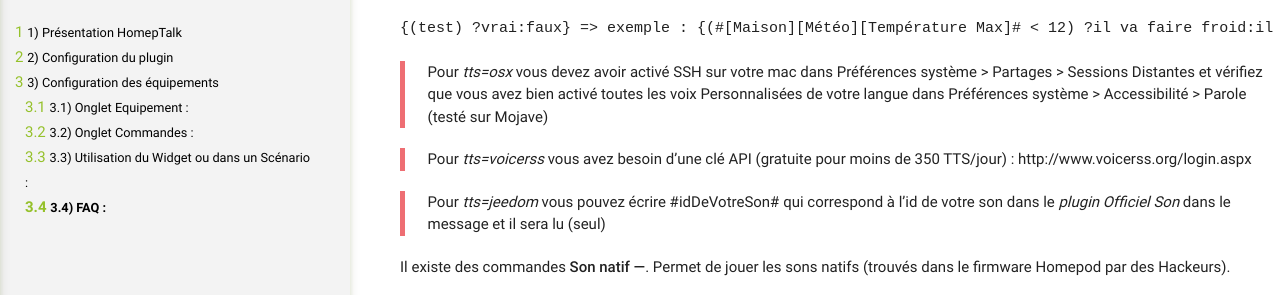
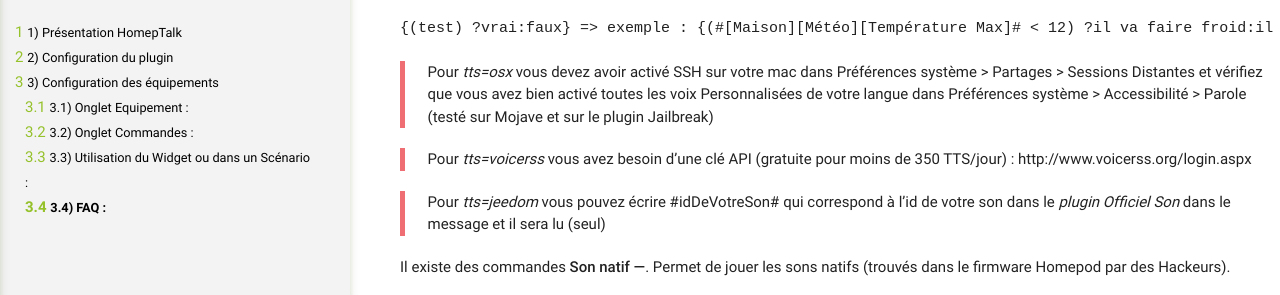
Before and after one commit to NebzHB/jeedom_docs, a Jekyll site: the page built from plugins/homepTalk/fr_FR/index.md, in a window 1280 px wide and 1400 px high, scrolled down 2397 px. Shown: the part 197-492 px from the top of the window. Built offline with Jekyll 4.4.1, drawn with Linux system fonts in a browser that asks for light colours; our own code applies the rules of GitHub Pages for plain Markdown files; some of the changed text lies outside the part shown.

Commit message:
Update index.md

````diff
--- a/plugins/homepTalk/fr_FR/index.md
+++ b/plugins/homepTalk/fr_FR/index.md
@@ -87,7 +87,7 @@
 {(test) ?vrai:faux} => exemple : {(#[Maison][Météo][Température Max]# < 12) ?il va faire froid:il va faire beau !}
 ```
 
->Pour *tts=osx* vous devez avoir activé SSH sur votre mac dans Préférences système > Partages > Sessions Distantes et vérifiez que vous avez bien activé toutes les voix Personnalisées de votre langue dans Préférences système > Accessibilité > Parole  (testé sur Mojave)
+>Pour *tts=osx* vous devez avoir activé SSH sur votre mac dans Préférences système > Partages > Sessions Distantes et vérifiez que vous avez bien activé toutes les voix Personnalisées de votre langue dans Préférences système > Accessibilité > Parole  (testé sur Mojave et sur le plugin Jailbreak)
 
 >Pour *tts=voicerss* vous avez besoin d'une clé API (gratuite pour moins de 350 TTS/jour) : http://www.voicerss.org/login.aspx
 
@@ -118,7 +118,7 @@
 7. Pourquoi ça va plus vite le deuxième fois que je fais prononcer la même phrase ?
 >Car le plug-in garde en cache 30 jours les messages pour une utilisation plus rapide la prochaine fois. Cette durée est prolongée de 30 jours à chaque utilisation (lecture). Vous pouvez supprimer ce comportement avec l'option cache=non (utile si variables dans le texte)
 8. Pour le système de TTS OSX, dois-je laisser tout le temps mon mac allumé ?
->A chaque fois que vous prononcez une nouvelle phrase avec ce système TTS oui, pour les déjà prononcées (dans les 30 jours) pas besoin, il y a le cache! Ou alors une vm *Hackintosh*.
+>A chaque fois que vous prononcez une nouvelle phrase avec ce système TTS oui, pour les déjà prononcées (dans les 30 jours) pas besoin, il y a le cache! Ou alors une vm *Hackintosh*. Vous avez également la possibilité d'utiliser le plugin Jailbreak sur un iPad/iPhone Jailbreaké
 9. J'ai envie de voix plus fun ou mieux faites
 >Je vous invite à tester le plug-in ttswebserveur, il vous permet d'utiliser un android (ou une vm android) pour générer la voix, il existe plein de voix très expressives gratuites ou à bas prix chez *Voxygen*
 10. Les mêmes phrases toujours prononcées c'est un peu monotone.
````
